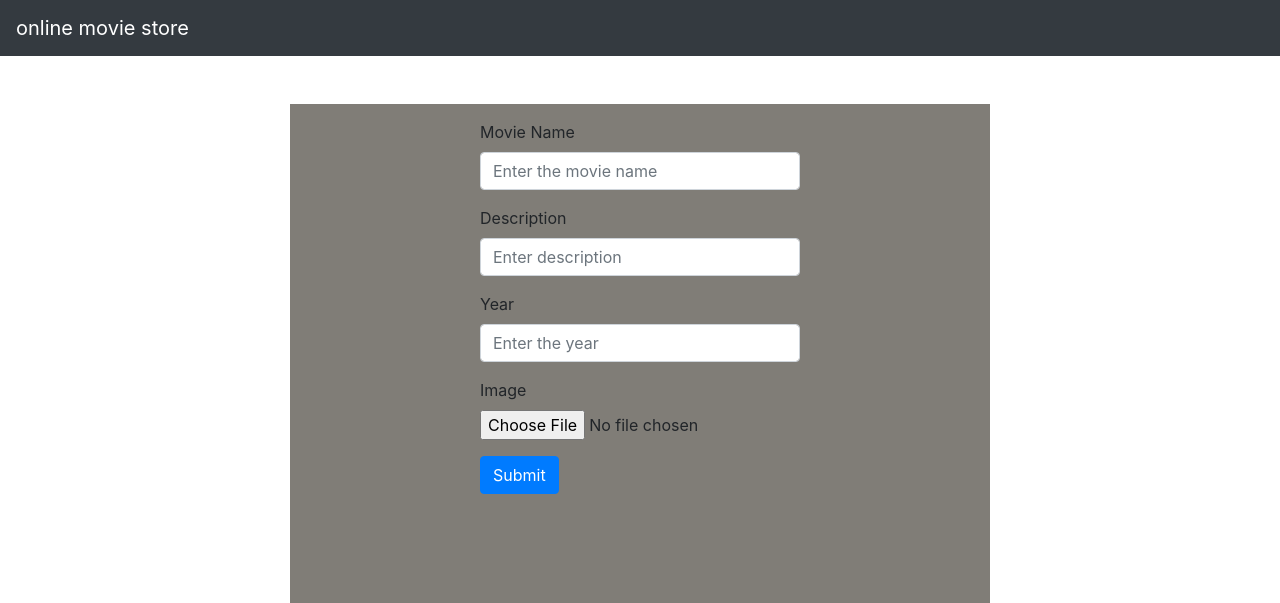
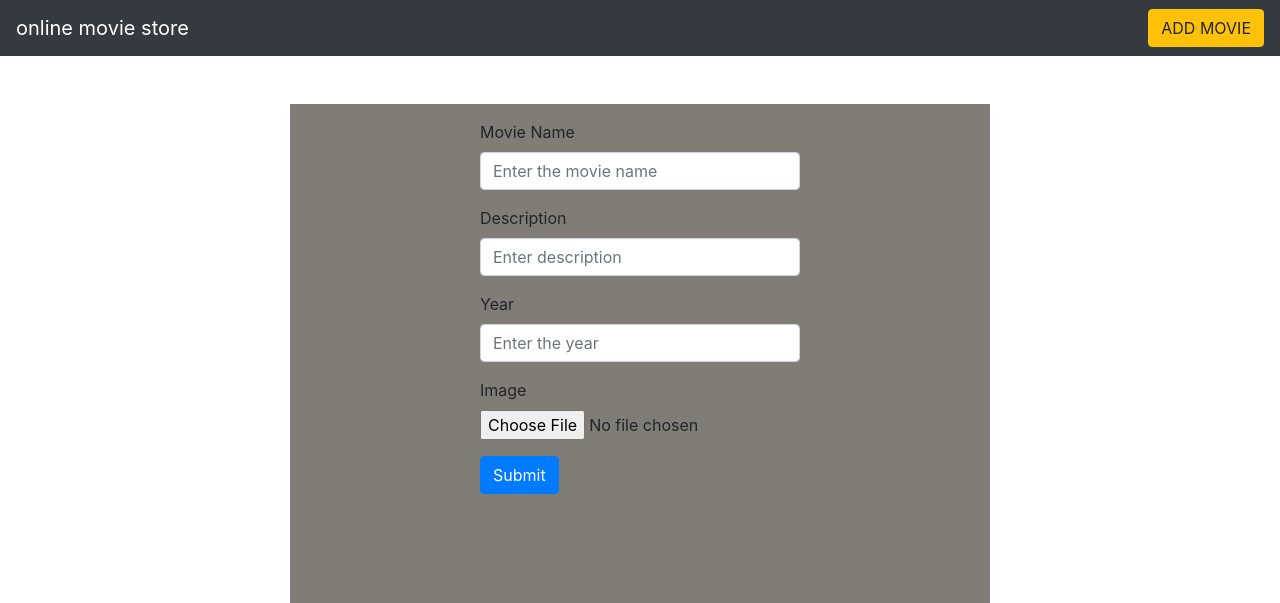
Before and after one commit to Chaithra8399/addmovie, a Django app: page /add/ in a window 1280 px wide. Shown: the top 603 px of the page. Run offline with Django 4.2, Linux system fonts and the light colour scheme.

Commit message:
Update base.html

```diff
--- a/templates/base.html
+++ b/templates/base.html
@@ -13,6 +13,8 @@
   <a class="navbar-brand" href="#">
     online movie store
   </a>
+    <a class="btn btn-warning" href="{% url 'movieapp:add_movie' %}">ADD MOVIE</a>
+
 </nav>
 {% block body %}
 {% endblock %}
```
